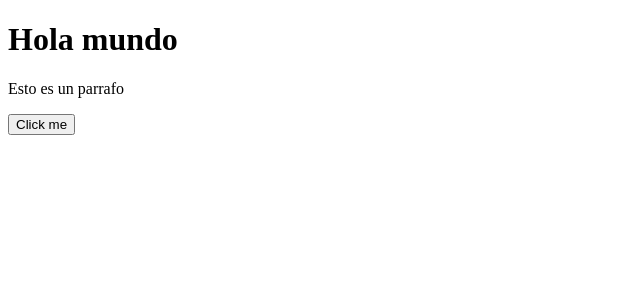
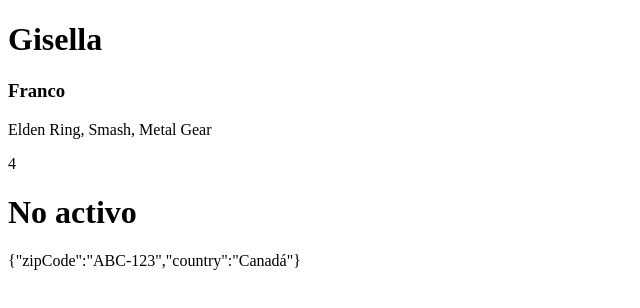
Before and after one commit to kikyomu/aprendiendo-react, a React (Vite) app in the folder 02-first-steps/: page / in a window 1280 px wide. Shown: the top 308 px of the page, without its empty margins (0-640 px from the left). Built offline with nearby package versions, Linux system fonts and the light colour scheme.

Commit message:
Impresión de variables

```diff
--- /dev/null
+++ b/02-first-steps/src/MyAwesomeApp.tsx
@@ -0,0 +1,36 @@
+const firstName = 'Gisella';
+const lastName = 'Franco';
+
+const favoriteGames = ['Elden Ring', 'Smash', 'Metal Gear'];
+const isActive = false;
+
+const address = {
+  zipCode: 'ABC-123',
+  country: 'Canadá',
+};
+
+export const MyAwesomeApp = () => {
+  return (
+    <>
+      <h1>{firstName}</h1>
+      <h3>{lastName}</h3>
+
+      <p>{favoriteGames.join(', ')}</p>
+      <p>{2 + 2}</p>
+
+      <h1>{isActive ? 'Activo' : 'No activo'}</h1>
+
+      <p>{JSON.stringify(address)}</p>
+
+    </>
+  );
+};
+
+// export function MyAwesomeApp() {
+//   return (
+//     <>
+//       <h1>Gisella</h1>
+//       <h3>Franco</h3>
+//     </>
+//   );
+// }
--- a/02-first-steps/src/main.tsx
+++ b/02-first-steps/src/main.tsx
@@ -1,9 +1,11 @@
 import { StrictMode } from 'react'
 import { createRoot } from 'react-dom/client'
-import { FirstStepsApp } from './FirstStepsApp';
+ {/* import { FirstStepsApp } from './FirstStepsApp';*/}
+import { MyAwesomeApp } from './MyAwesomeApp';
 
 createRoot(document.getElementById('root')!).render(
   <StrictMode>
-    <FirstStepsApp />
+    {/* <FirstStepsApp /> */}
+    <MyAwesomeApp />
   </StrictMode>,
 )
```
